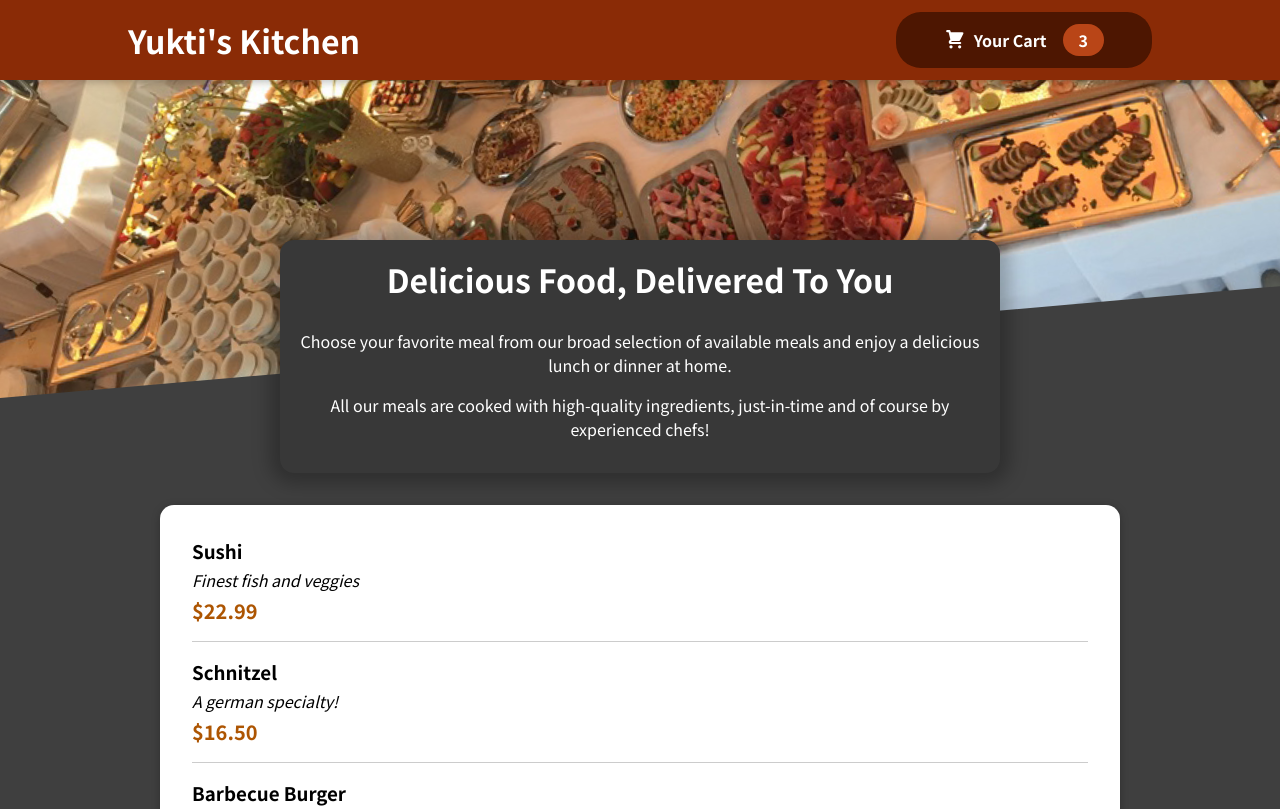
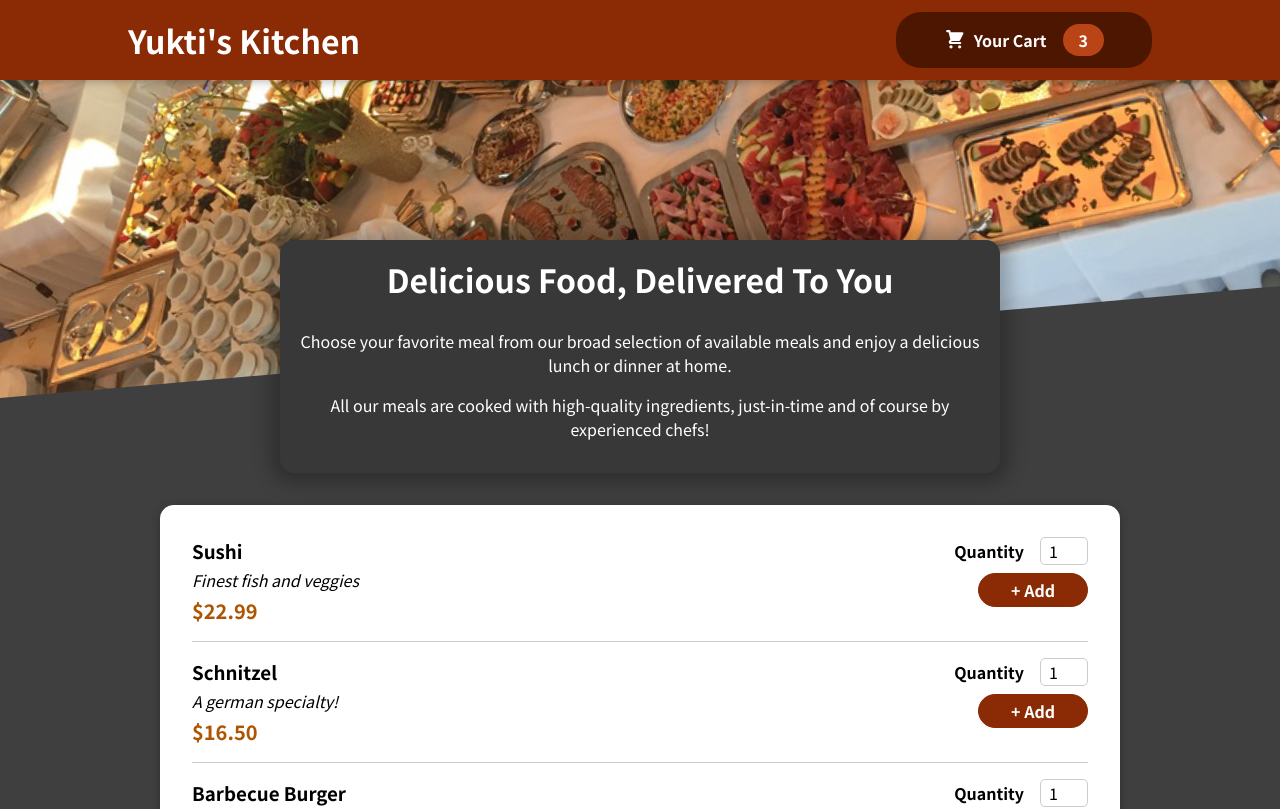
Before and after one commit to priyanshusingh92/food-ordering-app, a React (Create React App) app: page / in a window 1280 px wide. Shown: the top 809 px of the page. Built offline with nearby package versions, Linux system fonts and the light colour scheme.

Commit message:
cart and meal item

```diff
--- /dev/null
+++ b/src/components/Cart/Cart.js
@@ -0,0 +1,4 @@
+import classes from './Cart.module.css'
+const Cart = props=>{}
+
+export default Cart;
--- a/src/components/Meals/AvailableMeals.js
+++ b/src/components/Meals/AvailableMeals.js
@@ -33,6 +33,7 @@
   const AvailableMeals = ()=>{
 
     const mealsList = DUMMY_MEALS.map(meal=> <MealItem
+        id={meal.id}
         key={meal.id} name={meal.name}
         description={meal.description}
          price={meal.price}/>)
--- a/src/components/Meals/MealItem.js
+++ b/src/components/Meals/MealItem.js
@@ -1,7 +1,8 @@
 import classes from './MealItem.module.css'
+import MealItemForm from './MealItemForm';
 
-const MealItem =props =>{
-    const price  = `$${props.price.toFixed(2)}`
+const MealItem = props => {
+    const price = `$${props.price.toFixed(2)}`
     return <li className={classes.meal}>
         <div>
             <h3>{props.name}</h3>
@@ -9,7 +10,7 @@
             <div className={classes.price}>{price}</div>
         </div>
         <div>
-
+            <MealItemForm id={props.id} />
         </div>
     </li>
 }
--- /dev/null
+++ b/src/components/Meals/MealItemForm.js
@@ -0,0 +1,17 @@
+import classes from './MealItemForm.module.css'
+import Input from '../UI/Input'
+
+const MealItemForm = props =>{
+    return <form className={classes.form}>
+<Input label="Quantity" input={{
+    id:'amount_'+ props.id,
+    type:'number',
+    min:'1',
+    max:'5',
+    step:'1',
+    defaultValue:'1'
+}}/>
+<button>+ Add</button>
+    </form>
+}
+export default MealItemForm ;
--- /dev/null
+++ b/src/components/Meals/MealItemForm.module.css
@@ -0,0 +1,20 @@
+.form {
+    text-align: right;
+  }
+
+  .form button {
+    font: inherit;
+    cursor: pointer;
+    background-color: #8a2b06;
+    border: 1px solid #8a2b06;
+    color: white;
+    padding: 0.25rem 2rem;
+    border-radius: 20px;
+    font-weight: bold;
+  }
+
+  .form button:hover,
+  .form button:active {
+    background-color: #641e03;
+    border-color: #641e03;
+  }
--- /dev/null
+++ b/src/components/UI/Input.js
@@ -0,0 +1,10 @@
+import classes from './Input.module.css'
+
+const Input = props=>{
+    return <div className={classes.input}>
+        <label htmlFor={props.input.id}>{props.label}</label>
+        <input {...props.input}/>
+    </div>
+}
+
+export default Input ;
--- /dev/null
+++ b/src/components/UI/Input.module.css
@@ -0,0 +1,18 @@
+.input {
+    display: flex;
+    align-items: center;
+    margin-bottom: 0.5rem;
+  }
+
+  .input label {
+    font-weight: bold;
+    margin-right: 1rem;
+  }
+
+  .input input {
+    width: 3rem;
+    border-radius: 5px;
+    border: 1px solid #ccc;
+    font: inherit;
+    padding-left: 0.5rem;
+  }
```
Also changed, not shown: src/components/Cart/Cart.module.css (added, +46 -0 lines), 1 other file (tests, documents, lock files or other folders).
